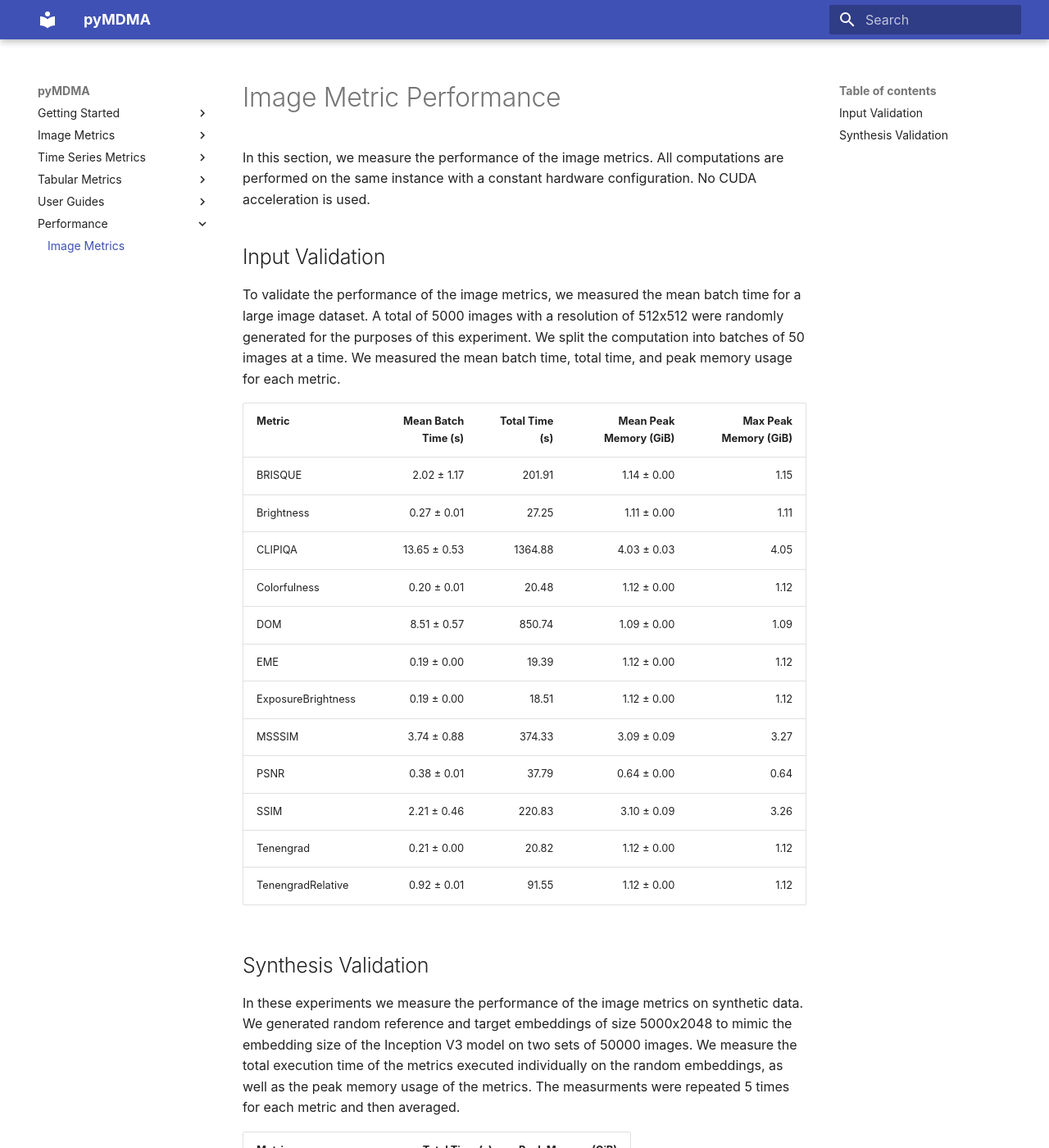
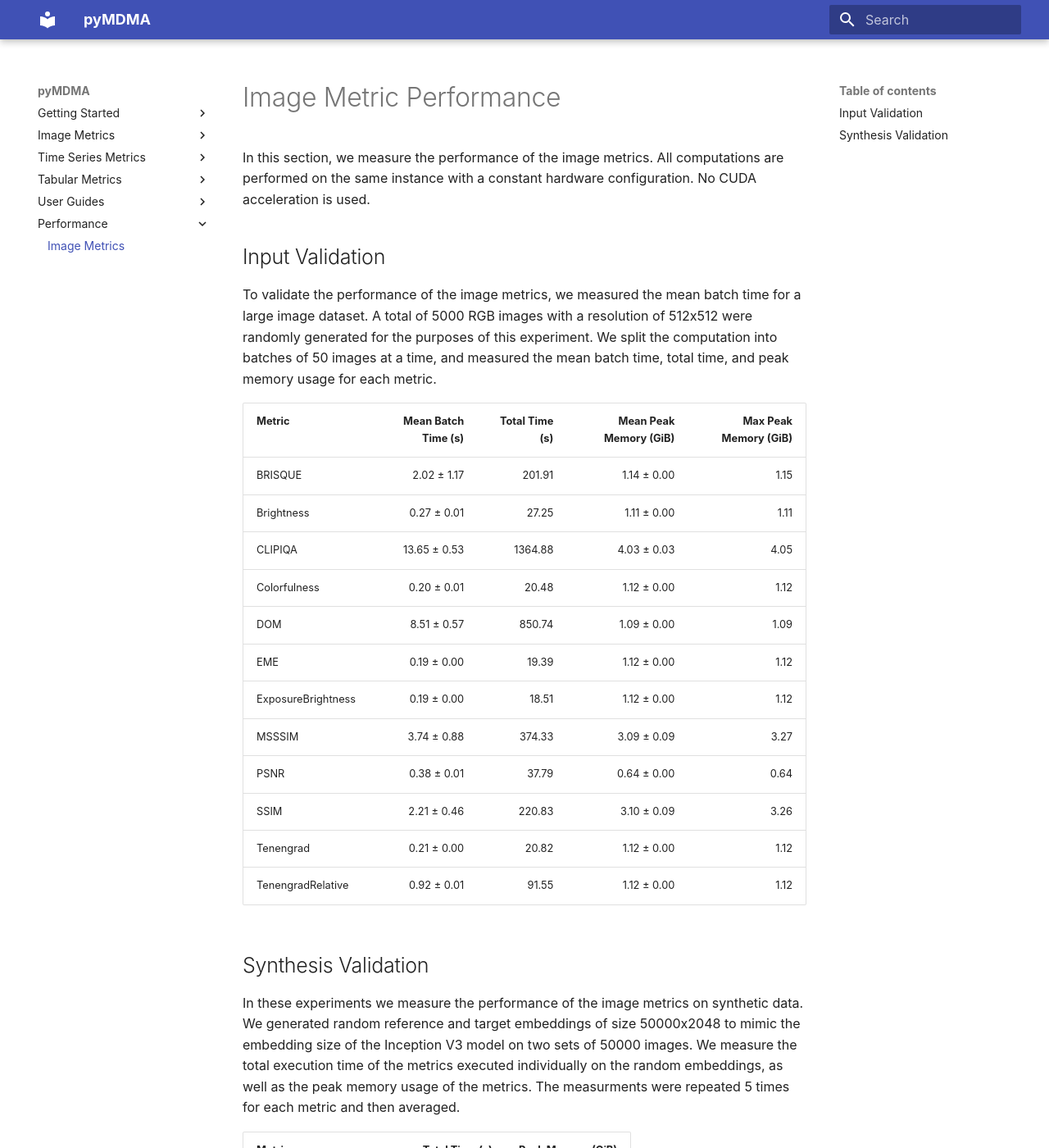
Before and after one commit to fraunhoferportugal/pymdma, an MkDocs documentation site: the page built from docs/performance/image.md, in a window 1280 px wide and 1400 px high. Shown: the whole window at 82% size. Built offline with MkDocs 1.6.1 and Material for MkDocs 9.7.7, drawn with Linux system fonts in a browser that asks for light colours; some of the changed text lies outside the part shown.

Commit message:
fix: documentation errors in experiment reports fix: updated contributing.md to correct guidelines

```diff
--- a/docs/performance/image.md
+++ b/docs/performance/image.md
@@ -4,7 +4,7 @@ In this section, we measure the performance of the image metrics. All computatio
 
 ## Input Validation
 
-To validate the performance of the image metrics, we measured the mean batch time for a large image dataset. A total of 5000 images with a resolution of 512x512 were randomly generated for the purposes of this experiment. We split the computation into batches of 50 images at a time. We measured the mean batch time, total time, and peak memory usage for each metric.
+To validate the performance of the image metrics, we measured the mean batch time for a large image dataset. A total of 5000 RGB images with a resolution of 512x512 were randomly generated for the purposes of this experiment. We split the computation into batches of 50 images at a time, and measured the mean batch time, total time, and peak memory usage for each metric.
 
 | Metric | Mean Batch Time (s) | Total Time (s) | Mean Peak Memory (GiB) | Max Peak Memory (GiB) |
 |:-------------------|----------------------:|-----------------:|-------------------------:|------------------------:|
@@ -23,7 +23,7 @@ To validate the performance of the image metrics, we measured the mean batch tim
 
 ## Synthesis Validation
 
-In these experiments we measure the performance of the image metrics on synthetic data. We generated random reference and target embeddings of size 5000x2048 to mimic the embedding size of the Inception V3 model on two sets of 50000 images. We measure the total execution time of the metrics executed individually on the random embeddings, as well as the peak memory usage of the metrics. The measurments were repeated 5 times for each metric and then averaged.
+In these experiments we measure the performance of the image metrics on synthetic data. We generated random reference and target embeddings of size 50000x2048 to mimic the embedding size of the Inception V3 model on two sets of 50000 images. We measure the total execution time of the metrics executed individually on the random embeddings, as well as the peak memory usage of the metrics. The measurments were repeated 5 times for each metric and then averaged.
 
 | Metric | Total Time (s) | Peak Memory (GiB) |
 |:----------------------------|------------------:|--------------------:|
@@ -37,5 +37,5 @@ In these experiments we measure the performance of the image metrics on syntheti
 | MultiScaleIntrinsicDistance | 570.26 ± 53.03 | 2.54 ± 0.00 |
 | PrecisionRecallDistribution | 81.97 ± 9.84 | 4.37 ± 0.04 |
 
-> **Note:** K-NN-based metrics such as `ImprovedPrecision` and `ImprovedRecall` share intermediate computations. In these experiments, each metric was computed independently.
+> **Note:** K-NN-based metrics such as `ImprovedPrecision` and `ImprovedRecall` share intermediate computations. In these experiments, each metric was computed independently.\
 > However, in practice, you can significantly reduce execution time by reusing these shared computations via the `context` argument.
```
Also changed, not shown: CONTRIBUTING.md (+2 -2 lines).
